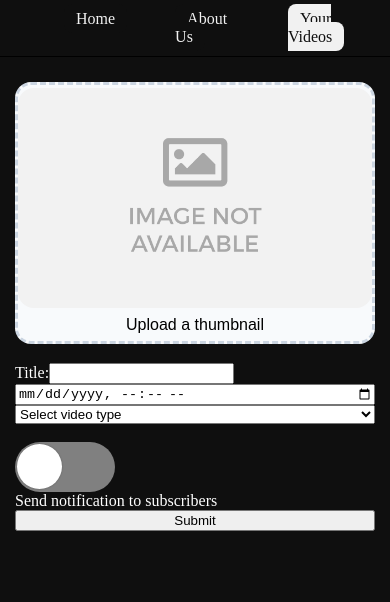
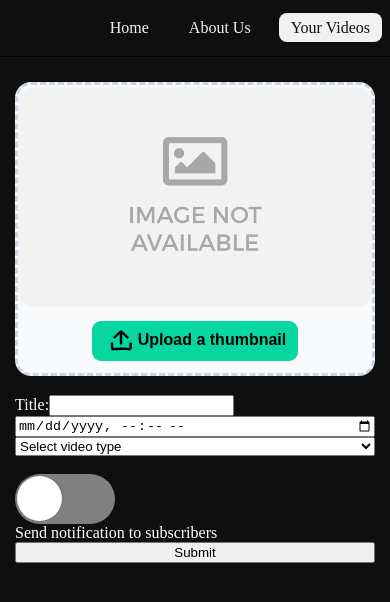
Before and after one commit to dokahp/rs-react, a React (Vite) app: page /add in a window 390 px wide. Shown: the top 602 px of the page. Built offline with nearby package versions, Linux system fonts and the light colour scheme.

Commit message:
feat: styling image upload button add animation effect on hover(bounce)

```diff
--- a/src/components/Form/Form.tsx
+++ b/src/components/Form/Form.tsx
@@ -45,7 +45,7 @@ class Form extends React.Component<Props, State> {
       this.title.current?.value,
       this.date.current?.value,
       this.select.current?.value,
-      this.file.current?.value,
+      this.file.current?.files?.length ? this.file.current?.files[0] : null,
       this.switchElem.current?.checked
     );
   }
--- a/src/components/Header/header.css
+++ b/src/components/Header/header.css
@@ -18,6 +18,16 @@
   border-radius: 8px;
   padding: 6px 24px;
 }
+@media (max-width: 525px) {
+  .nav-list-item {
+    padding: 6px 8px;
+  }
+}
+@media (max-width: 360px) {
+  .nav-list-item {
+    padding: 6px 4px;
+  }
+}
 
 .nav-list-item a {
   text-decoration: none;
--- a/src/components/Upload/Upload.tsx
+++ b/src/components/Upload/Upload.tsx
@@ -43,6 +43,7 @@ class Upload extends React.PureComponent<Props, State> {
     return (
       <div className="file-upload-wrapper">
         <input
+          name="file-upload"
           ref={reference}
           type="file"
           id="input-file-upload"
@@ -66,6 +67,7 @@ class Upload extends React.PureComponent<Props, State> {
               className="upload-button"
               onClick={this.uploadButtonClick}
             >
+              <img src="./assets/upload.svg" alt="upload-icon" />
               Upload a thumbnail
             </button>
           </div>
--- a/src/components/Upload/upload.css
+++ b/src/components/Upload/upload.css
@@ -1,5 +1,5 @@
 .file-upload-wrapper {
-  height: 16rem;
+  height: 18rem;
   width: 28rem;
   max-width: 100%;
   text-align: center;
@@ -31,14 +31,54 @@
 }
 
 .upload-button {
+  margin: 10px 0;
   cursor: pointer;
-  padding: 0.25rem;
+  padding: 0.5rem 0.75rem;
   font-size: 1rem;
   border: none;
   font-family: 'Oswald', sans-serif;
-  background-color: transparent;
+  font-weight: 700;
+  background-color: #06d6a0;
+  border-radius: 9px;
+}
+.upload-button img {
+  width: 24px;
+  height: 24px;
+  margin: 0 5px;
+  vertical-align: middle;
 }
 
 .upload-button:hover {
-  text-decoration-line: underline;
+  animation: bounce 2s ease-in-out infinite;
+  background-color: #0b906c;
+  color: #fff;
 }
+
+.upload-button:hover img {
+  filter: invert(99%) sepia(0%) saturate(5880%) hue-rotate(128deg)
+    brightness(117%) contrast(100%);
+}
+
+@keyframes bounce {
+  70% {
+    transform: translateY(0%);
+  }
+  80% {
+    transform: translateY(-15%);
+  }
+  90% {
+    transform: translateY(0%);
+  }
+  95% {
+    transform: translateY(-7%);
+  }
+  97% {
+    transform: translateY(0%);
+  }
+  99% {
+    transform: translateY(-3%);
+  }
+  100% {
+    transform: translateY(0);
+  }
+}
```
Also changed, not shown: assets/upload.svg (added).
